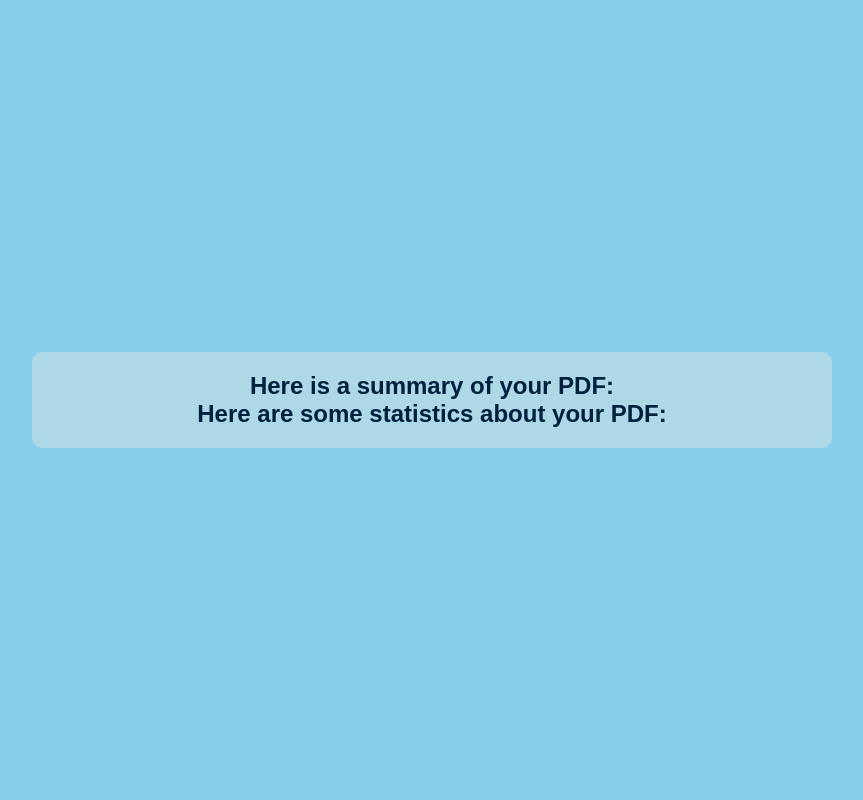
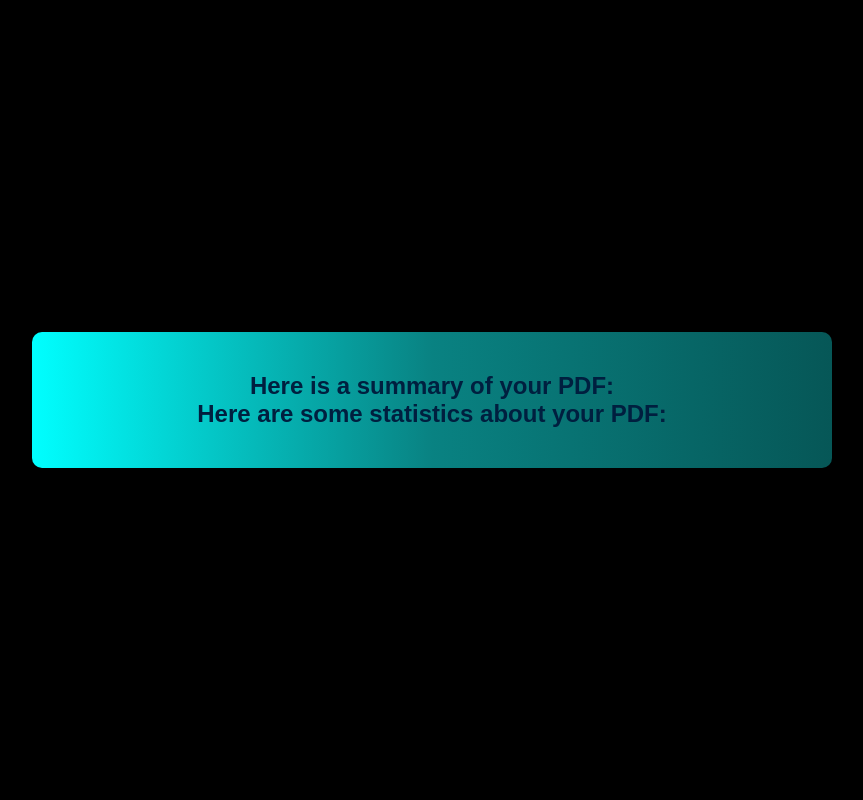
Before and after one commit to SXV357/Quizz.It, a Flask app: page /generate_summary in a window 1280 px wide. Shown: the whole page, without its empty margins (208-1071 px from the left). Run offline with Flask 3, Linux system fonts and the light colour scheme; some libraries are stand-ins or nearby versions.

Commit message:
changed color scheme to match front page

```diff
--- a/static/styles.css
+++ b/static/styles.css
@@ -140,10 +140,6 @@
     color: white;
 }
 
-.select__button {
-
-}
-
 .upload__button {
     color: white;
     font-size: 1rem;
@@ -158,6 +154,11 @@
     position: relative;
     transition: all 0.35s;
     outline: none;
+
+    display: flex;
+    align-items: center;
+    justify-content: center;
+    color: white;
 }
 
 
--- a/templates/questions.html
+++ b/templates/questions.html
@@ -60,7 +60,7 @@
     </style><style>
     body {
         font-family: 'Arial', sans-serif;
-        background-color: #87CEEB; /* Sky Blue */
+        background-color: black; /* Sky Blue */
         display: flex;
         align-items: center;
         justify-content: center;
@@ -69,7 +69,7 @@
     }
 
     #container {
-        background-color: #ADD8E6; /* Light Blue */
+        background: linear-gradient(to right, rgb(0, 255, 255), rgb(9, 130, 130), rgb(6, 87, 87)); /* Light Blue */
         padding: 20px;
         border-radius: 10px;
         width: 400px;
--- a/templates/summarize_text.html
+++ b/templates/summarize_text.html
@@ -15,7 +15,7 @@
     <style>
         body {
             font-family: 'Arial', sans-serif;
-            background-color: #87CEEB; /* Sky Blue */
+            background-color: black; /* Sky Blue */
             display: flex;
             align-items: center;
             justify-content: center;
@@ -24,8 +24,8 @@
         }
 
         #summarizeSection {
-            background-color: #ADD8E6; /* Light Blue */
-            padding: 20px;
+            background: linear-gradient(to right, rgb(0, 255, 255), rgb(9, 130, 130), rgb(6, 87, 87));
+            padding: 40px;
             border-radius: 10px;
             width: 80%;
             max-width: 800px;
```
